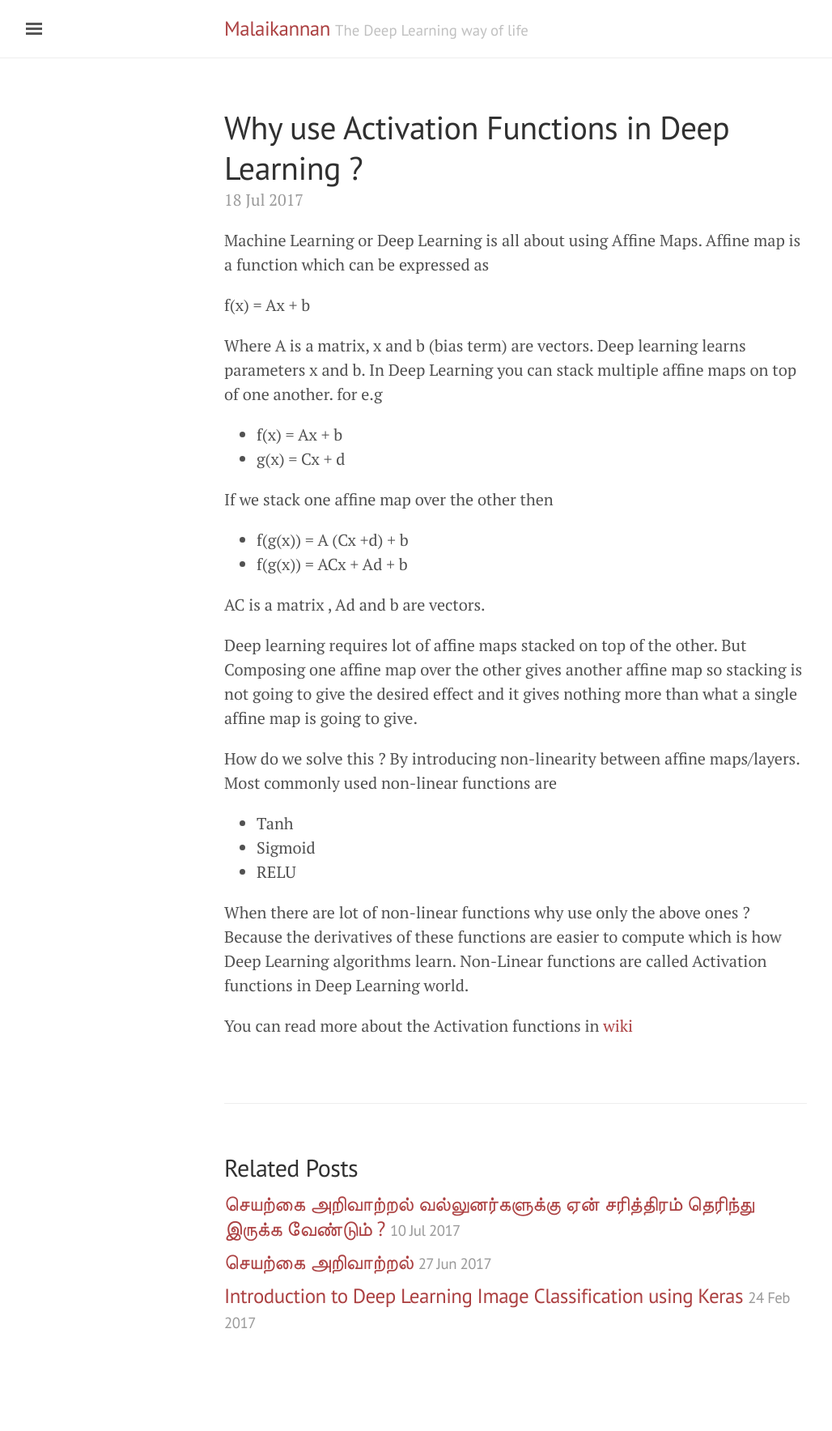
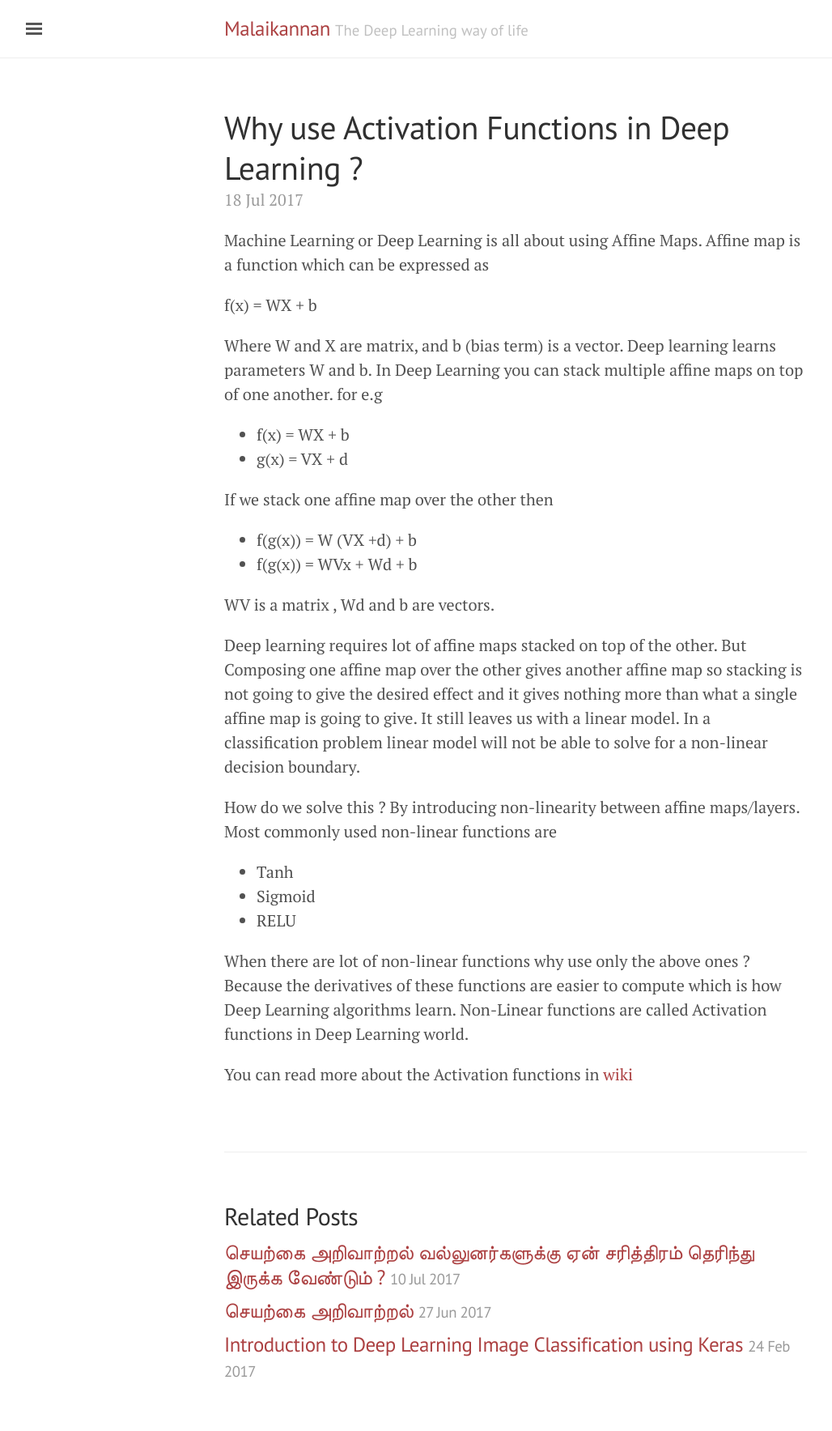
Before and after one commit to malaikannan/malaikannan.github.io, a Jekyll site: the page built from _posts/2017-07-18-why-use-non-linear-functions-in-deep-learning.markdown, in a window 1280 px wide. Shown: the whole page at 81% size, without its empty margins (3-1031 px from the left). Built offline with Jekyll 4.4.1, drawn with Linux system fonts in a browser that asks for light colours; comment, search, counter and statistics services are not loaded; before the commit the page ends 1707 px from its top, so only the background shows below that.

Commit message:
Activation function blog

```diff
--- a/_posts/2017-07-18-why-use-non-linear-functions-in-deep-learning.markdown
+++ b/_posts/2017-07-18-why-use-non-linear-functions-in-deep-learning.markdown
@@ -6,20 +6,20 @@ date: "2017-07-18 20:31"
 
 Machine Learning or Deep Learning is all about using Affine Maps. Affine map is a function which can be expressed as
 
-f(x) = Ax + b
+f(x) = WX + b
 
-Where A is a matrix, x and b (bias term) are vectors. Deep learning learns parameters x and b. In Deep Learning you can stack multiple affine maps on top of one another. for e.g
-- f(x) = Ax + b
-- g(x) = Cx + d
+Where W and X are matrix, and b (bias term) is a vector. Deep learning learns parameters W and b. In Deep Learning you can stack multiple affine maps on top of one another. for e.g
+- f(x) = WX + b
+- g(x) = VX + d
 
 If we stack one affine map over the other then
 
-- f(g(x)) = A (Cx +d) + b
-- f(g(x)) = ACx + Ad + b
+- f(g(x)) = W (VX +d) + b
+- f(g(x)) = WVx + Wd + b
 
-AC is a matrix , Ad and b are vectors.
+WV is a matrix , Wd and b are vectors.
 
-Deep learning requires lot of affine maps stacked on top of the other. But Composing one affine map over the other gives another affine map so stacking is not going to give the desired effect and it gives nothing more than what a single affine map is going to give.
+Deep learning requires lot of affine maps stacked on top of the other. But Composing one affine map over the other gives another affine map so stacking is not going to give the desired effect and it gives nothing more than what a single affine map is going to give. It still leaves us with a linear model. In a classification problem linear model will not be able to solve for a non-linear decision boundary.
 
 How do we solve this ? By introducing non-linearity between affine maps/layers. Most commonly used non-linear functions are
 
```
